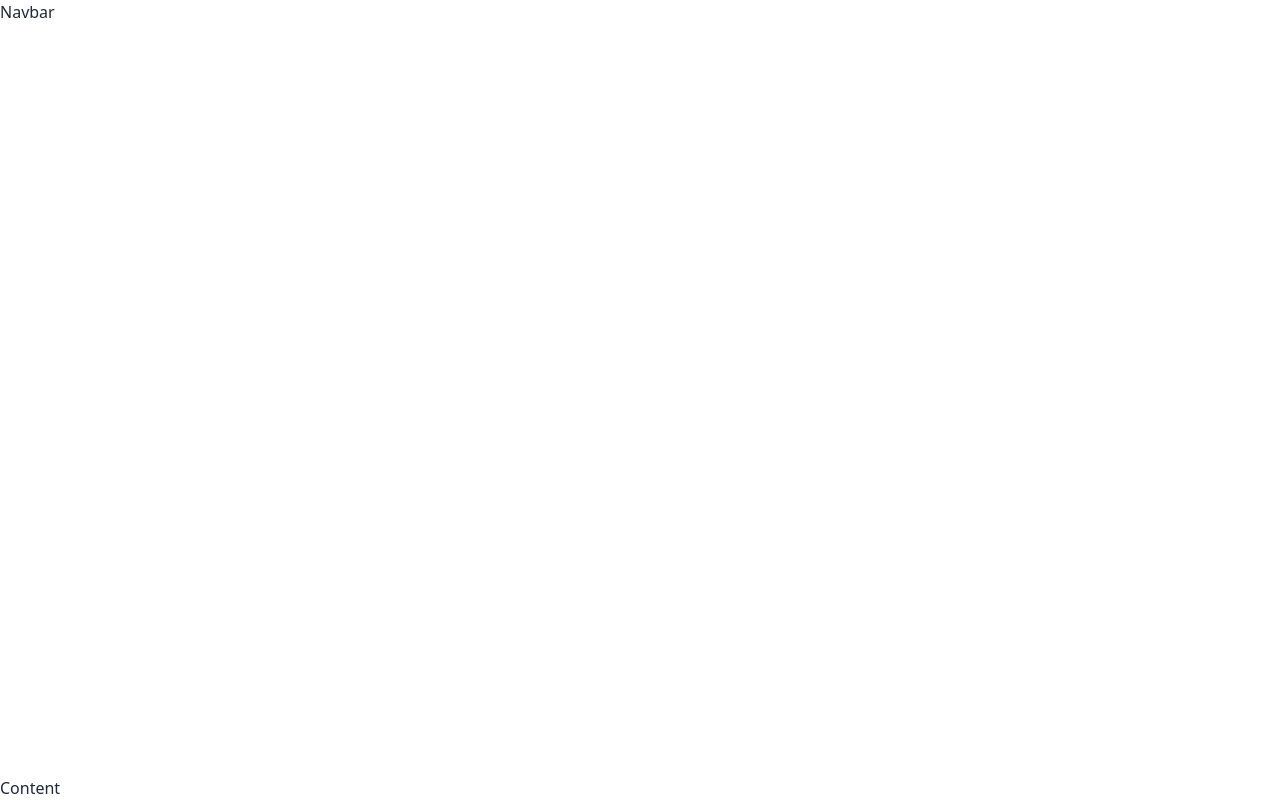
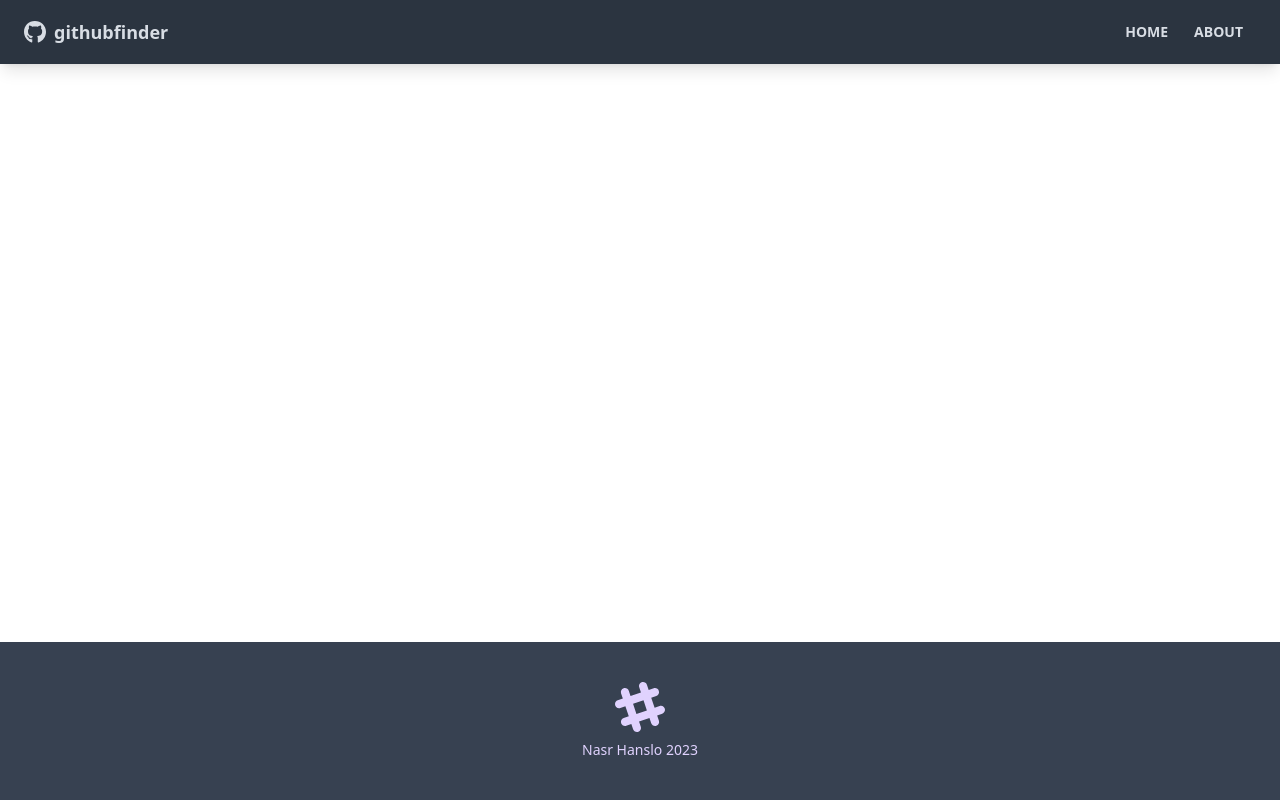
Before and after one commit to hansolo-N/githubfinder, a React (Create React App) app: page / in a window 1280 px wide. Built offline with nearby package versions, Linux system fonts and the light colour scheme.

Commit message:
created footer component

```diff
--- a/src/App.js
+++ b/src/App.js
@@ -1,12 +1,14 @@
 import { BrowserRouter as Router,Route} from "react-router-dom";
 import Navbar from "./components/layouts/Navbar";
+import Footer from './components/layouts/Footer'
 
 function App() {
   return (
     <Router>
      <div className="flex flex-col justify-between h-screen">
       <Navbar/>
-      <main>Content</main>
+      <main className="container mx-auto px-3 pb-12"></main>
+      <Footer/>
      </div>
     </Router>
 
--- /dev/null
+++ b/src/components/layouts/Footer.jsx
@@ -0,0 +1,27 @@
+import React from 'react'
+
+const Year = new Date().getFullYear();
+
+function Footer() {
+  return (
+    <footer className='footer p-10 bg-gray-700 text-primary-content footer-center'>
+        <div>
+
+        <svg
+          width='50'
+          height='50'
+          viewBox='0 0 24 24'
+          xmlns='http://www.w3.org/2000/svg'
+          fillRule='evenodd'
+          clipRule='evenodd'
+          className='inline-block fill-current'
+        >
+          <path d='M22.672 15.226l-2.432.811.841 2.515c.33 1.019-.209 2.127-1.23 2.456-1.15.325-2.148-.321-2.463-1.226l-.84-2.518-5.013 1.677.84 2.517c.391 1.203-.434 2.542-1.831 2.542-.88 0-1.601-.564-1.86-1.314l-.842-2.516-2.431.809c-1.135.328-2.145-.317-2.463-1.229-.329-1.018.211-2.127 1.231-2.456l2.432-.809-1.621-4.823-2.432.808c-1.355.384-2.558-.59-2.558-1.839 0-.817.509-1.582 1.327-1.846l2.433-.809-.842-2.515c-.33-1.02.211-2.129 1.232-2.458 1.02-.329 2.13.209 2.461 1.229l.842 2.515 5.011-1.677-.839-2.517c-.403-1.238.484-2.553 1.843-2.553.819 0 1.585.509 1.85 1.326l.841 2.517 2.431-.81c1.02-.33 2.131.211 2.461 1.229.332 1.018-.21 2.126-1.23 2.456l-2.433.809 1.622 4.823 2.433-.809c1.242-.401 2.557.484 2.557 1.838 0 .819-.51 1.583-1.328 1.847m-8.992-6.428l-5.01 1.675 1.619 4.828 5.011-1.674-1.62-4.829z'></path>
+        </svg>
+        <p>Nasr Hanslo {Year} </p>
+        </div>
+    </footer>
+  )
+}
+
+export default Footer
--- a/src/components/layouts/Navbar.jsx
+++ b/src/components/layouts/Navbar.jsx
@@ -1,9 +1,41 @@
 import React from 'react'
+import {FaGithub} from "react-icons/fa"
+import {Link} from 'react-router-dom'
+import PropTypes from "prop-types"
 
-function Navbar() {
+function Navbar({title}) {
   return (
-    <div>Navbar</div>
+    <nav className='navbar mb-12 shadow-lg bg-neutral text-neutral-content'>
+
+        <div className="container mx-auto">
+            <div className="flex-none px-2 mx-2">
+                <FaGithub className='inline pr-2 text-3xl'/>
+                <Link to="/" className="text-lg font-bold align-middle">
+                    {title}
+                </Link>
+            </div>
+
+            <div className="flex-1 px-2 mx-2">
+                <div className="flex justify-end">
+                    <Link to='/' className='btn btn-ghost btn-sm rounded-btn'>
+                        Home
+                    </Link>
+                    <Link to='/about' className='btn btn-ghost btn-sm rounded-btn'>
+                        About
+                    </Link>
+                </div>
+            </div>
+        </div>
+    </nav>
   )
 }
 
+Navbar.defaultProps ={
+    title:"githubfinder"
+}
+
+Navbar.propTypes ={
+    title: PropTypes.string,
+}
+
 export default Navbar
```
